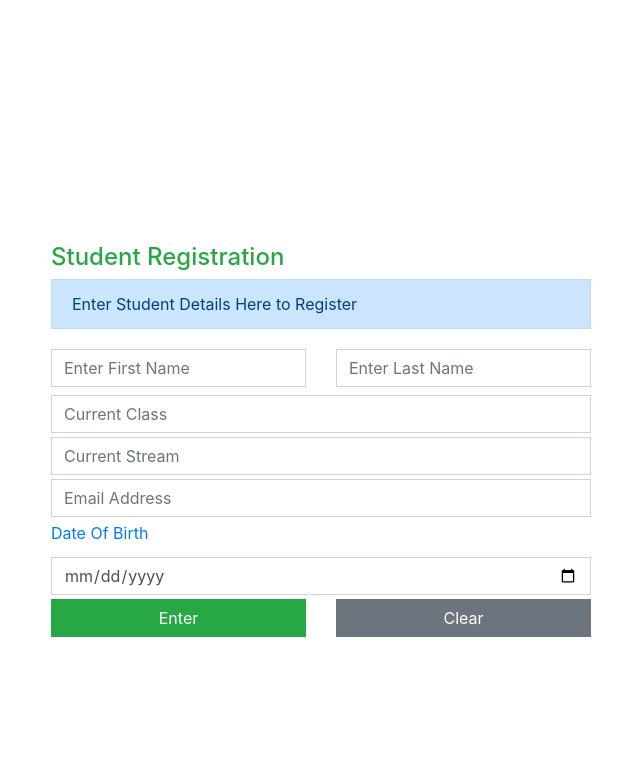
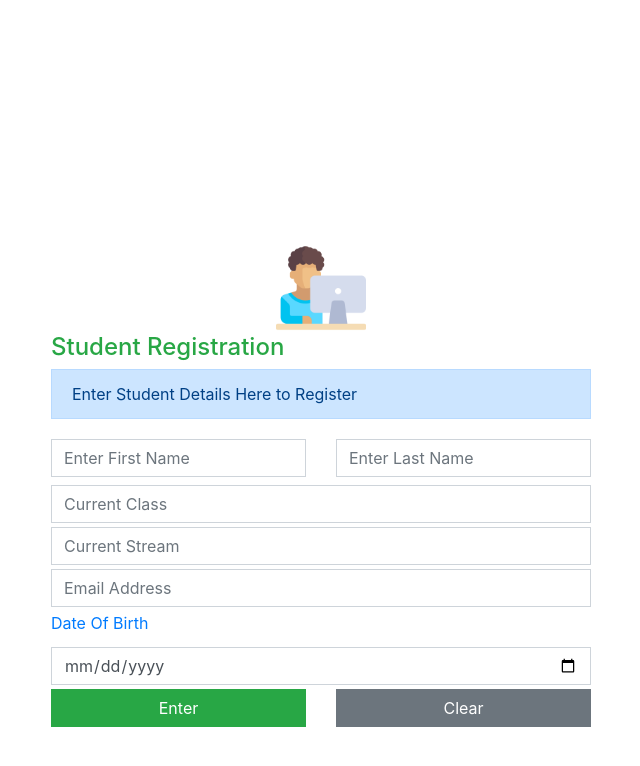
Before and after one commit to ChrisMuga/studentsAppPython, a Django app: page / in a window 1280 px wide. Shown: the top 766 px of the page, without its empty margins (319-959 px from the left). Run offline with Django 3.2, Linux system fonts and the light colour scheme; some libraries are stand-ins or nearby versions.

Commit message:
start with static files and images

```diff
--- a/studentMarks/templates/studentMarks/index.html
+++ b/studentMarks/templates/studentMarks/index.html
@@ -12,12 +12,15 @@
       <style>
           .b0{border-radius:0}
           .mid-level{margin-top: 30.3333vh;}
+          .logo{width: 90px;}
       </style>
   </head>
   <body>
+  {% load static %}
     <div class="container">
         <div class="row d-flex justify-content-center">
-            <div class="col-md-6 mid-level">
+            <div class="col-md-6 mid-level d-flex flex-column">
+                <img src='{% static "/images/student.png" %}' alt="My image" class = "logo align-self-center">
                 <h4 class="text-success">{{context}}</h4>
                 <div class="alert alert-primary b0">
                     Enter Student Details Here to Register
--- a/studentMarks/views.py
+++ b/studentMarks/views.py
@@ -1,5 +1,4 @@
 from django.shortcuts import render, redirect
-from django.core import serializers
 from .models import User
 from django.db import IntegrityError
 
@@ -20,6 +19,7 @@ def index(request):
 def new_user(request):
     # TODO: CleanUp Session / Flush?
     # TODO: NOT NULL = true on User model
+
     first_name = request.POST.get("firstName")
     last_name = request.POST.get("lastName")
     current_class = request.POST.get("currentClass")
--- a/studentsAppPython/settings.py
+++ b/studentsAppPython/settings.py
@@ -124,3 +124,7 @@ USE_TZ = True
 # https://docs.djangoproject.com/en/2.2/howto/static-files/
 
 STATIC_URL = '/static/'
+
+STATICFILES_DIRS = [
+    os.path.join(BASE_DIR, "static")
+]
```
Also changed, not shown: studentMarks/static/images/student.png (added), 2 other files.
